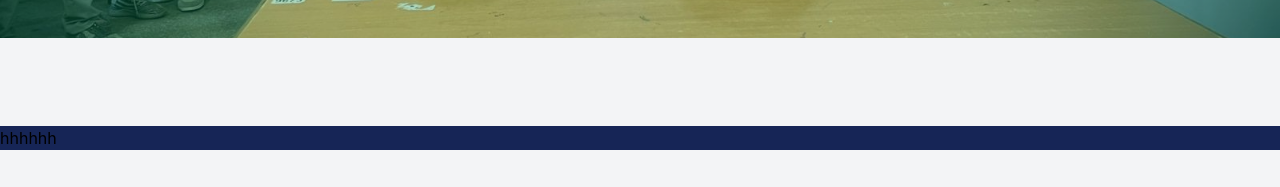
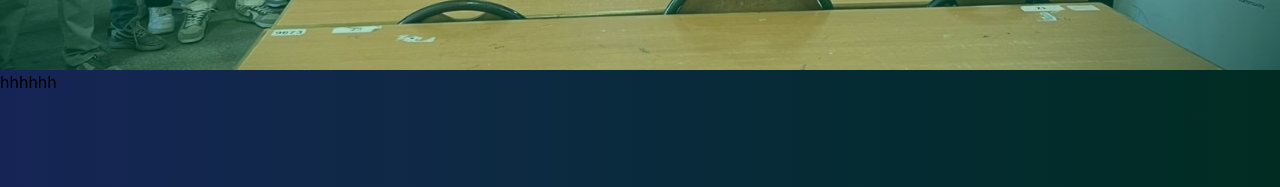
Before and after one commit to Skyzex54/Project_react_club, a React (Vite) app in the folder site_club/: page / in a window 1280 px wide. Shown: the part 650-837 px from the top of the page. Before the commit the page ends 800 px from the top, so only its background shows below. Built offline with nearby package versions, Linux system fonts and the light colour scheme.

Commit message:
footer color

```diff
--- a/site_club/src/Components/Footer.jsx
+++ b/site_club/src/Components/Footer.jsx
@@ -2,7 +2,7 @@ import React from 'react'
 
 const Footer = () => {
   return (
-    <div className='bg-blue-950'>
+    <div className='bg-linear-to-r to-emerald-950 from-blue-950 h-30 shadow-md'>
       hhhhhh
     </div>
   )
--- a/site_club/src/Components/Navbar.jsx
+++ b/site_club/src/Components/Navbar.jsx
@@ -3,7 +3,7 @@ import { Link } from 'react-router-dom'
 import Ai_dev_favicom from "../assets/favicon.ico"
 const Navbar = ({navbarr}) => {
   return (
-    <div className="flex items-center w-full bg-white-200 p-2 shadow-md opacity-90 h-12  ">
+    <div className="flex items-center w-full bg-white-200 p-2 shadow-md opacity-90 h-20  ">
       <img src={Ai_dev_favicom} alt="AI Dev favicon" className="h-8 w-8" />
       <p className='px-1 font-bold text-cyan-300'>AI DEV COMMUNITY</p>
       <div className="ml-auto flex items-center gap-15 pr-45">
@@ -15,8 +15,8 @@ const Navbar = ({navbarr}) => {
           </h3>
         ))}
       </div>
-      <button className='inline-flex h-7 w-17.75 items-center justify-center px-1.5 rounded-sm border py-0.5 mr-1 border-gray-400 shrink-0 '>Login</button>
-      <button className='inline-flex h-7 w-17.75 items-center justify-center rounded-sm border border-emerald-400 bg-emerald-400 text-xs leading-none text-white shrink-0' >Register</button>
+      <button className='inline-flex h-9 w-17.75 items-center justify-center px-1.5 rounded-sm border py-0.5 mr-1 border-gray-400 shrink-0 '>Login</button>
+      <button className='inline-flex h-9 w-17.75 items-center justify-center rounded-sm border border-emerald-400 bg-emerald-400 text-xs leading-none text-white shrink-0' >Register</button>
     </div>
   )
 }
```
